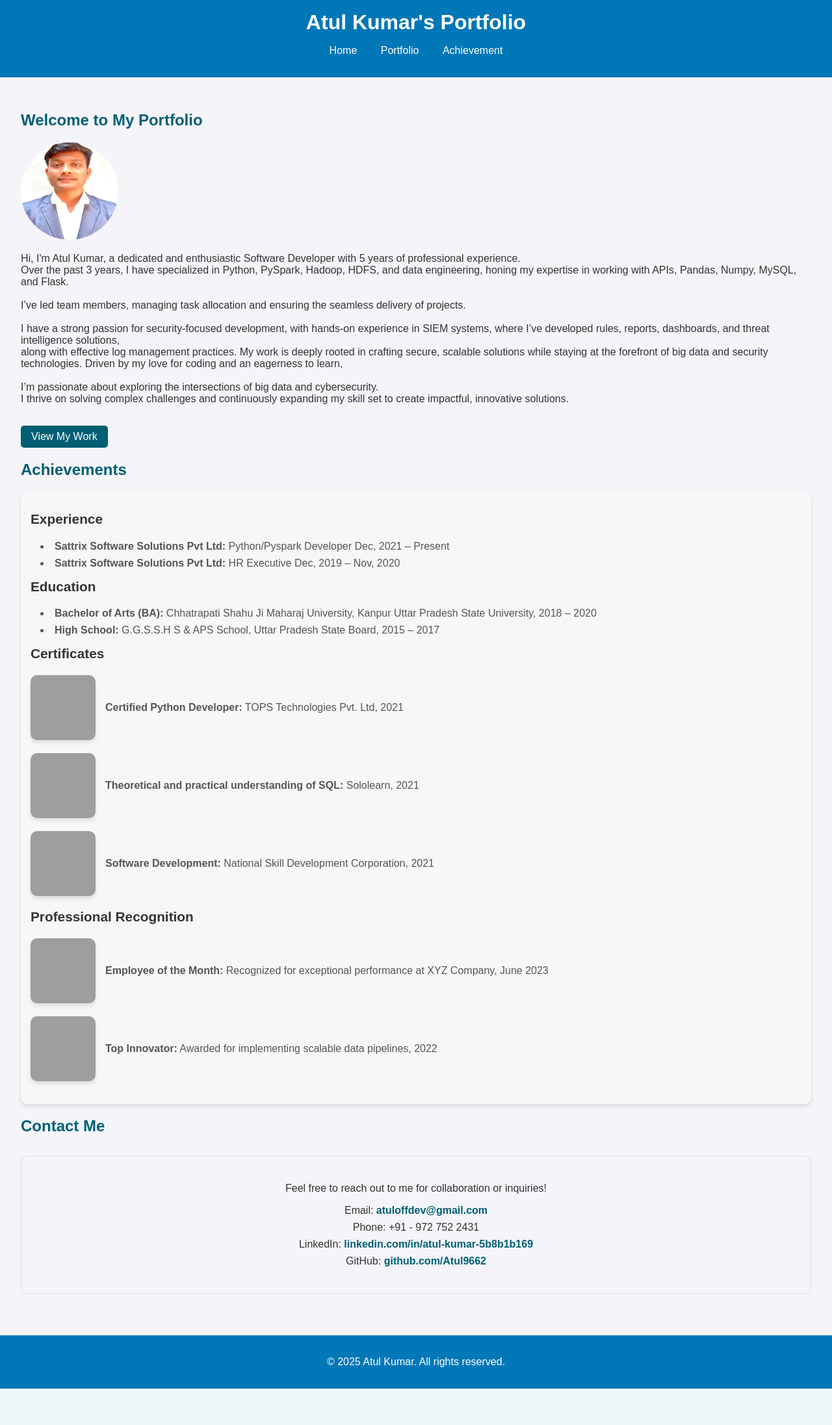
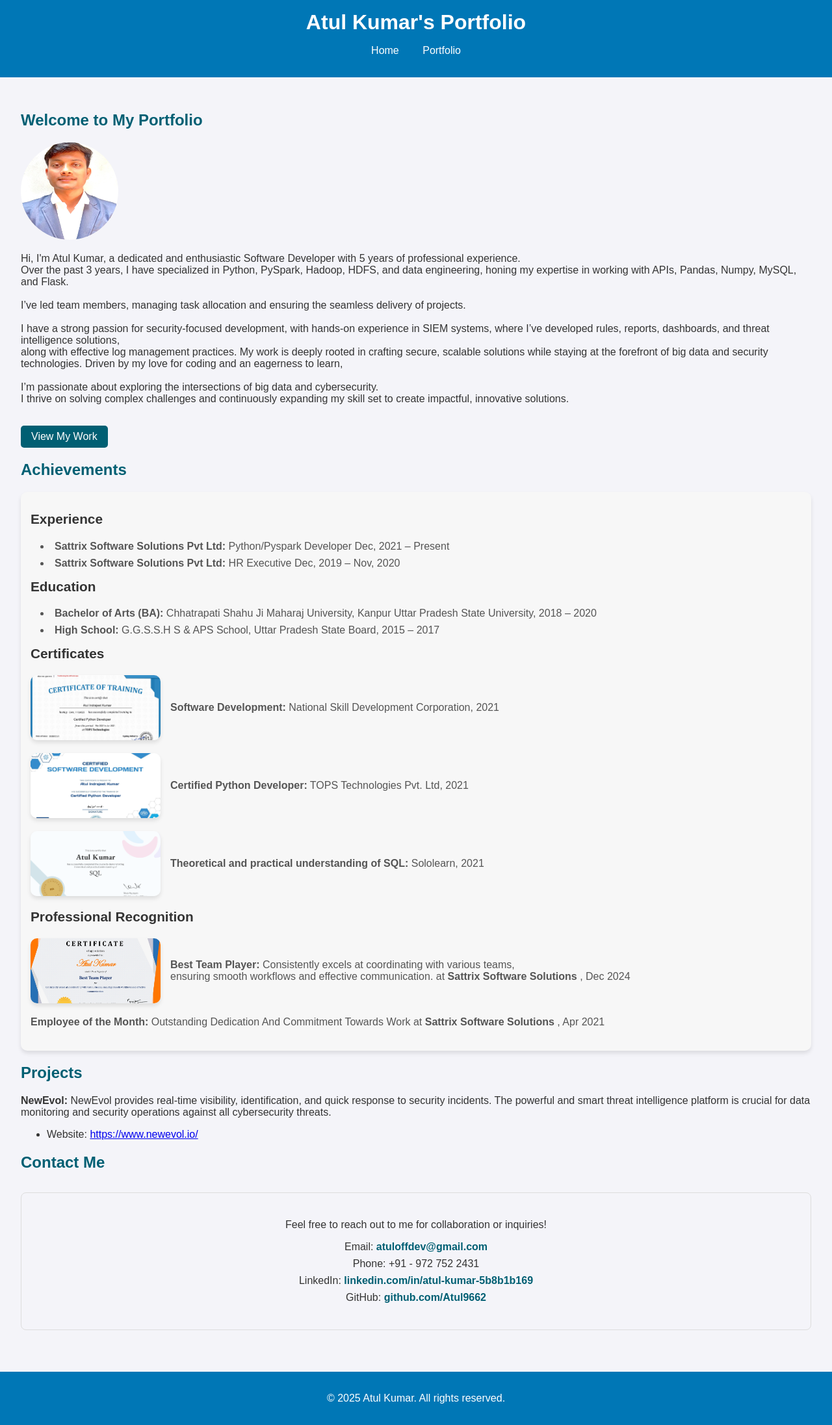
Before and after one commit to Atul9662/portfolio_atul, a Flask app: page / in a window 1280 px wide. Shown: the whole page at 65% size. Before the commit the page ends 2137 px from the top, so only its background shows below. Run offline with Flask 3, Linux system fonts and the light colour scheme; grey boxes are pictures that could not be loaded.

Commit message:
new deve chnage

```diff
--- a/static/css/styles.css
+++ b/static/css/styles.css
@@ -181,7 +181,7 @@ h2 {
 }
 
 .achievement-img {
-    width: 100px;
+    width: 200px;
     height: 100px;
     margin-right: 15px;
     border-radius: 10px;
--- a/templates/base.html
+++ b/templates/base.html
@@ -13,7 +13,7 @@
             <ul>
                 <li><a href="{{ url_for('home') }}">Home</a></li>
                 <li><a href="{{ url_for('portfolio') }}">Portfolio</a></li>
-                <li><a href="{{ url_for('portfolio') }}">Achievement </a></li>
+<!--                <li><a href="{{ url_for('portfolio') }}">Achievement </a></li>-->
             </ul>
         </nav>
     </header>
--- a/templates/index.html
+++ b/templates/index.html
@@ -36,30 +36,45 @@
 
         <h3>Certificates</h3>
         <div class="achievement-item">
-            <img src="{{ url_for('static', filename='images/achievement1.jpg') }}" alt="Python Certificate" class="achievement-img">
+            <img src="{{ url_for('static', filename='images/NSDC_Certifcate_Atul.jpg') }}" alt="Software Developer" class="achievement-img">
+            <p><strong>Software Development:</strong> National Skill Development Corporation, 2021</p>
+        </div>
+
+        <div class="achievement-item">
+            <img src="{{ url_for('static', filename='images/Tops_tech_Atul.jpg') }}" alt="Python Certificate" class="achievement-img">
             <p><strong>Certified Python Developer:</strong> TOPS Technologies Pvt. Ltd, 2021</p>
         </div>
+
         <div class="achievement-item">
-            <img src="{{ url_for('static', filename='images/achievement2.jpg') }}" alt="SQL Certificate" class="achievement-img">
+            <img src="{{ url_for('static', filename='images/Sololearn_SQL_Atul.png') }}" alt="SQL Certificate" class="achievement-img">
             <p><strong>Theoretical and practical understanding of SQL:</strong> Sololearn, 2021</p>
-        </div>
-        <div class="achievement-item">
-            <img src="{{ url_for('static', filename='images/achievement3.jpg') }}" alt="Software Developer" class="achievement-img">
-            <p><strong>Software Development:</strong> National Skill Development Corporation, 2021</p>
         </div>
 
         <h3>Professional Recognition</h3>
         <div class="achievement-item">
-            <img src="{{ url_for('static', filename='images/achievement4.jpg') }}" alt="Employee of the Month" class="achievement-img">
-            <p><strong>Employee of the Month:</strong> Recognized for exceptional performance at XYZ Company, June 2023</p>
+            <img src="{{ url_for('static', filename='images/Achievement_Certificate_Team_Player.png') }}" alt="Best Team Player" class="achievement-img">
+            <p><strong>Best Team Player:</strong> Consistently excels at coordinating with various teams,
+                <br>ensuring smooth workflows and effective communication. at <strong> Sattrix Software Solutions </strong> , Dec 2024</p>
         </div>
+
         <div class="achievement-item">
-            <img src="{{ url_for('static', filename='images/achievement5.jpg') }}" alt="Top Innovator" class="achievement-img">
-            <p><strong>Top Innovator:</strong> Awarded for implementing scalable data pipelines, 2022</p>
+<!--            <img src="{{ url_for('static', filename='images/Achievement_Certificate_Team_Player.png') }}" alt="Employee of the month" class="achievement-img">-->
+            <p><strong>Employee of the Month:</strong> Outstanding Dedication And Commitment Towards Work at <strong> Sattrix Software Solutions </strong>, Apr 2021</p>
         </div>
     </div>
 </section>
 
+<section>
+     <h2>Projects</h2>
+    <div class="Projects Details">
+        <p><strong>NewEvol:</strong> NewEvol provides real-time visibility, identification, and quick response to security incidents. The powerful and smart threat intelligence platform is crucial for data monitoring and security operations against all cybersecurity threats.</p>
+         <ul>
+             <li>Website: <a href="https://www.newevol.io/" target="_blank">https://www.newevol.io/</a></li>
+
+         </ul>
+    </div>
+
+</section>
 
 <section>
     <h2>Contact Me</h2>
```
Also changed, not shown: static/images/Achievement_Certificate_Team_Player.jpg (added), static/images/Achievement_Certificate_Team_Player.png (added), static/images/NSDC_Certifcate_Atul.jpg (added), static/images/Sololearn_SQL_Atul.png (added), static/images/Tops_tech_Atul.jpg (added).
